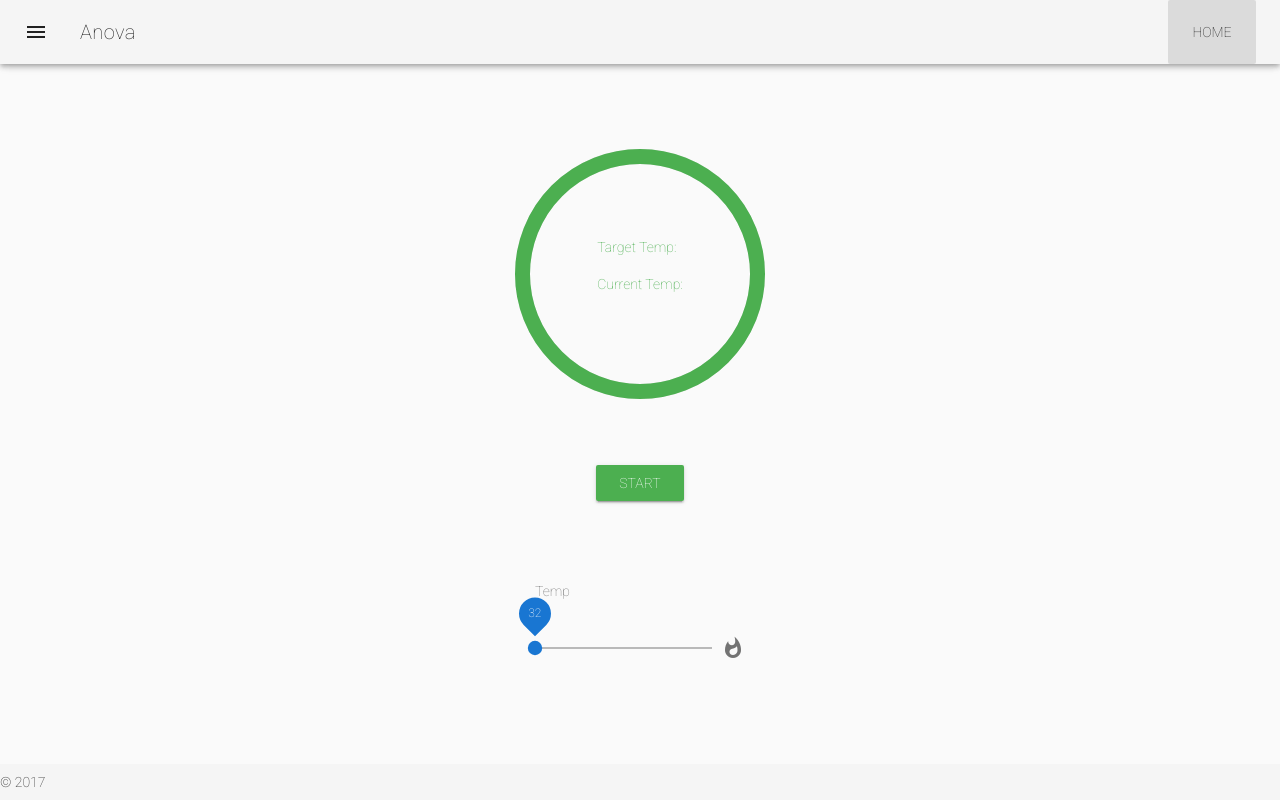
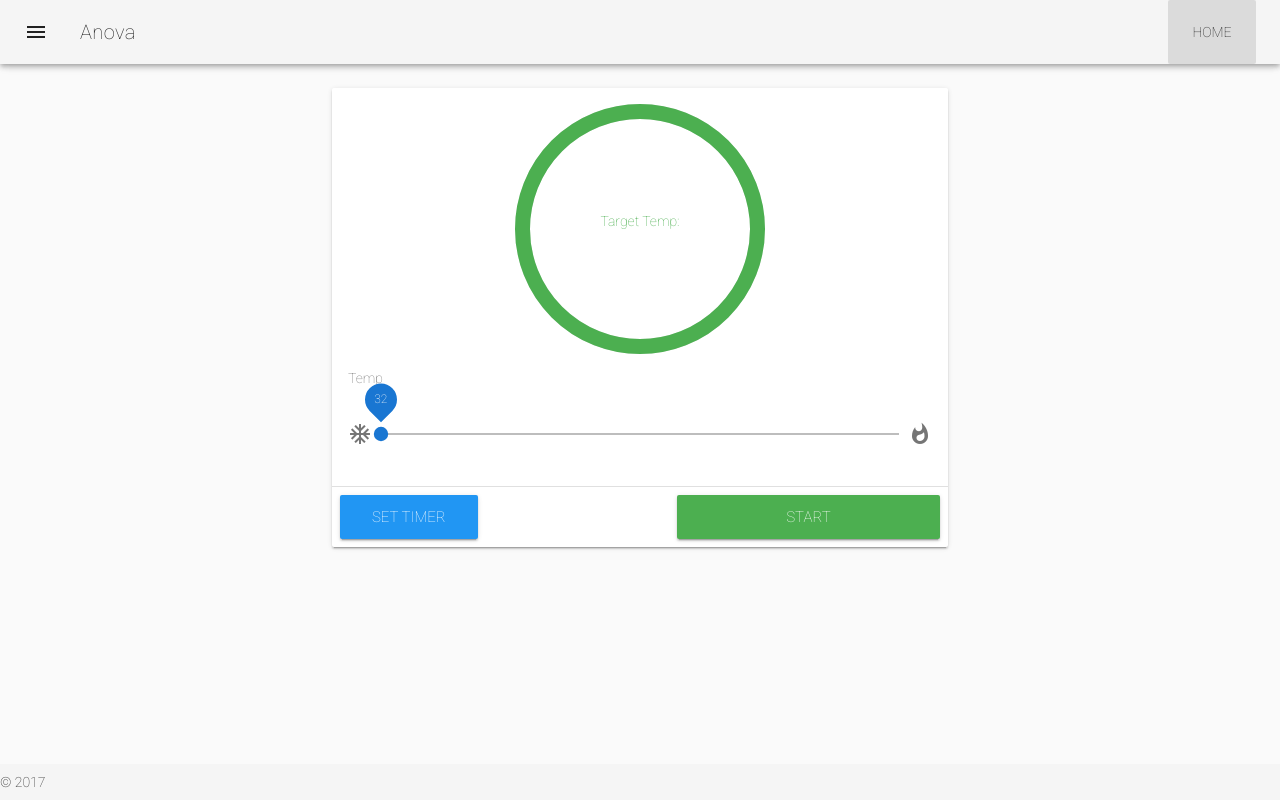
Before and after one commit to ihunter/anova-vue, a Vue app: page / in a window 1280 px wide. Built offline with nearby package versions, Linux system fonts and the light colour scheme; no server answers.

Commit message:
real time updates

```diff
--- a/package.json
+++ b/package.json
@@ -4,6 +4,7 @@
   "private": true,
   "scripts": {
     "start": "node server.js",
+    "dev": "nodemon server.js",
     "serve": "vue-cli-service serve",
     "build": "vue-cli-service build",
     "lint": "vue-cli-service lint"
@@ -14,6 +15,8 @@
     "cors": "^2.8.4",
     "express": "^4.16.3",
     "morgan": "^1.9.0",
+    "socket.io": "^2.1.1",
+    "socket.io-client": "^2.1.1",
     "vue": "^2.5.17",
     "vue-router": "^3.0.1",
     "vuetify": "^1.1.11",
@@ -25,6 +28,7 @@
     "@vue/cli-plugin-eslint": "^3.0.0",
     "@vue/cli-service": "^3.0.0",
     "@vue/eslint-config-standard": "^3.0.0",
+    "nodemon": "^1.18.3",
     "vue-cli-plugin-vuetify": "^0.1.6",
     "vue-template-compiler": "^2.5.17"
   }
--- a/src/components/Preheating.vue
+++ b/src/components/Preheating.vue
@@ -6,7 +6,10 @@
     :width="15"
     color="green"
   >
-    <slot></slot>
+    <v-fade-transition mode="out-in">
+      <p v-if="toggle" key="A">Current Temp: {{ currentTemp }}</p>
+      <p v-else key="B">Target Temp: {{ targetTemp }}</p>
+    </v-fade-transition>
   </v-progress-circular>
 </template>
 
@@ -14,11 +17,21 @@
 import { mapGetters } from 'vuex'
 
 export default {
+  data () {
+    return {
+      toggle: false
+    }
+  },
   computed: {
     ...mapGetters(['currentTemp', 'targetTemp']),
     progress () {
       return (this.currentTemp / this.targetTemp) * 100
     }
+  },
+  mounted () {
+    setInterval(() => {
+      this.toggle = !this.toggle
+    }, 10000)
   }
 }
 </script>
--- /dev/null
+++ b/src/components/TimerDialog.vue
@@ -0,0 +1,70 @@
+<template>
+  <v-dialog v-model="dialog" width="500">
+    <v-btn
+        slot="activator"
+        color="info"
+        block
+        large
+      >
+        Set Timer
+      </v-btn>
+
+    <v-card>
+      <v-card-title>
+        How long do you want to cook for?
+      </v-card-title>
+      <v-card-text>
+        <v-text-field v-model="time" mask="time"></v-text-field>
+      </v-card-text>
+      <v-divider></v-divider>
+      <v-card-actions>
+        <v-btn @click="setTime">Set Time</v-btn>
+      </v-card-actions>
+    </v-card>
+  </v-dialog>
+</template>
+
+<script>
+import StatusService from '@/services/StatusService'
+
+export default {
+  data () {
+    return {
+      dialog: false,
+      time: ''
+    }
+  },
+  methods: {
+    async setTime () {
+      const jobInfo = {
+        job_info: {
+          display_item_identifier: '668',
+          duration: 3600,
+          job_type: 'manual_cook',
+          source: '1',
+          source_identifier: '668',
+          temperature: 129,
+          temperature_unit: 'F'
+        },
+        job_type: 'manual_cook',
+        target_temp: 129.0,
+        temp_unit: 'f',
+        timer_length: 3600
+      }
+
+      try {
+        const response = (await StatusService.post(jobInfo)).data
+        console.log(response)
+      } catch (error) {
+        console.log(error)
+      } finally {
+        this.dialog = false
+      }
+    }
+  }
+}
+</script>
+
+<style>
+
+</style>
--- a/src/views/Home.vue
+++ b/src/views/Home.vue
@@ -9,41 +9,35 @@
       ></v-progress-circular>
     </v-layout>
 
-    <v-layout column align-center v-else>
-      <v-flex>
+    <v-layout justify-center v-else>
+      <v-flex xs6>
+        <v-card class="text-xs-center">
+          <v-card-text>
             <Timer :duration="3600" :timer-length="3000" v-if="isTimerRunning">
               <p>{{ 1 }}</p>
             </Timer>
-      </v-flex>
 
-      <v-flex>
-        <Preheating>
-          <p>
-            Target Temp: {{ targetTemp }}
-          </p>
-          <p>
-            Current Temp: {{ currentTemp }}
-          </p>
-        </Preheating>
-      </v-flex>
+            <Preheating v-else></Preheating>
 
-      <v-flex>
-        <v-btn v-if="!status.is_running" @click="start" color="success">Start</v-btn>
-        <v-btn v-else @click="stop" color="error">Stop</v-btn>
-      </v-flex>
-
-      <v-flex>
             <v-subheader class="pl-0">Temp</v-subheader>
             <v-slider
-          v-model="targetTemp"
+              v-model="clientTemp"
               append-icon="whatshot"
+              prepend-icon="ac_unit"
               thumb-label="always"
               always-dirty
               min="32"
               max="211"
-          step="1"
-          ticks
             ></v-slider>
+          </v-card-text>
+          <v-divider></v-divider>
+          <v-card-actions>
+            <TimerDialog></TimerDialog>
+            <v-spacer></v-spacer>
+            <v-btn v-if="!status.is_running" @click="start" color="success" block large>Start</v-btn>
+            <v-btn v-else @click="stop" color="error" block large>Stop</v-btn>
+          </v-card-actions>
+        </v-card>
       </v-flex>
     </v-layout>
   </v-container>
@@ -51,26 +45,35 @@
 
 <script>
 import { mapGetters, mapActions } from 'vuex'
+import io from 'socket.io-client'
 import StatusService from '@/services/StatusService'
+
 import Timer from '@/components/Timer'
 import Preheating from '@/components/Preheating'
+import TimerDialog from '@/components/TimerDialog'
 
 export default {
   components: {
     Timer,
-    Preheating
+    Preheating,
+    TimerDialog
+  },
+  data () {
+    return {
+      socket: io('localhost:3000'),
+      clientTemp: this.targetTemp
+    }
   },
   methods: {
     ...mapActions(['setStatus', 'setLoading', 'setTargetTemp']),
     async start () {
       const start = {
-        target_temp: this.targetTemp,
+        target_temp: this.clientTemp,
         is_running: true
       }
 
       try {
         const status = (await StatusService.post(start)).data
-        console.log(status)
         this.setStatus(status)
       } catch (e) {
         console.error(e)
@@ -90,26 +93,25 @@ export default {
     }
   },
   computed: {
-    ...mapGetters(['status', 'currentTemp', 'loading', 'isTimerRunning']),
-    targetTemp: {
-      get () {
-        return this.$store.getters.targetTemp
-      },
-      set (value) {
-        this.setTargetTemp(value)
-      }
-    }
+    ...mapGetters(['status', 'currentTemp', 'targetTemp', 'loading', 'isTimerRunning'])
   },
   async mounted () {
     this.setLoading(true)
     try {
       const status = (await StatusService.index()).data
       this.setStatus(status)
+      this.clientTemp = this.targetTemp
     } catch (e) {
       console.error(e)
     } finally {
       this.setLoading(false)
     }
+
+    this.socket.on('update', (data) => {
+      console.log('CLIENT UPDATED')
+      const { status } = data
+      this.setStatus(status)
+    })
   }
 }
 </script>
```
Also changed, not shown: server.js (+7 -2 lines), 2 other files (tests, documents, lock files or other folders). Lines whose indentation alone changed are shown as unchanged.
